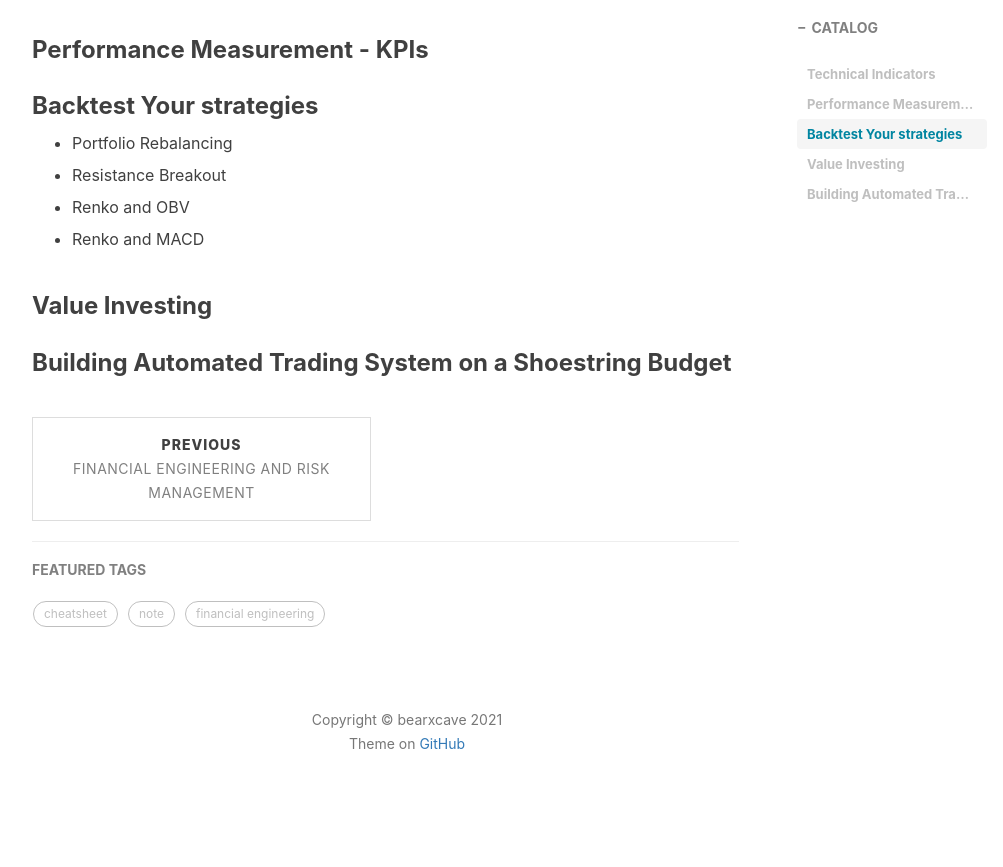
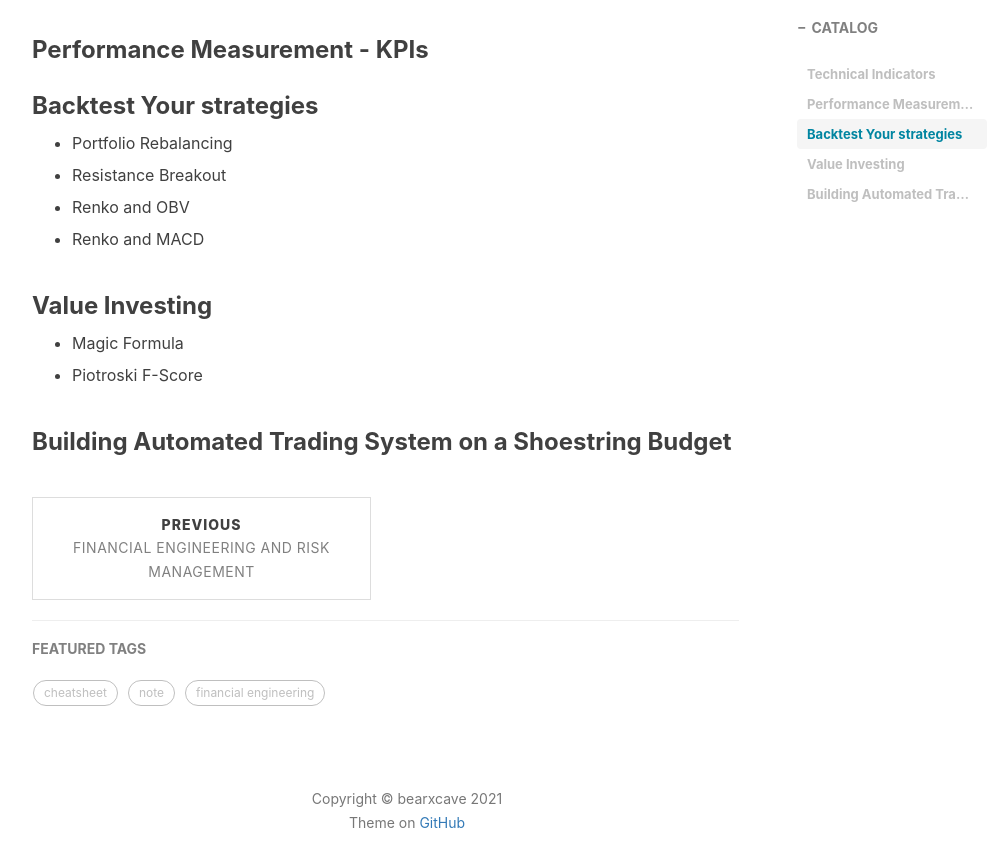
Before and after one commit to Bearxcave/Bearxcave.github.io, a Jekyll site: the page built from _posts/2021-05-01-algorithmic-trading.md, in a window 1280 px wide and 900 px high, scrolled down 876 px. Shown: the top 867 px of the window, without its empty margins (233-1236 px from the left). Built offline with Jekyll 4.4.1, drawn with Linux system fonts in a browser that asks for light colours; nearby versions of some CDN libraries; comment, search, counter and statistics services are not loaded; before the commit the page ends 1697 px from its top, so only the background shows below that.

Commit message:
Update 2021-05-01-algorithmic-trading.md

```diff
--- a/_posts/2021-05-01-algorithmic-trading.md
+++ b/_posts/2021-05-01-algorithmic-trading.md
@@ -47,4 +47,8 @@ import
 
 ### Value Investing
 
+* Magic Formula
+
+* Piotroski F-Score
+
 ### Building Automated Trading System on a Shoestring Budget
```
